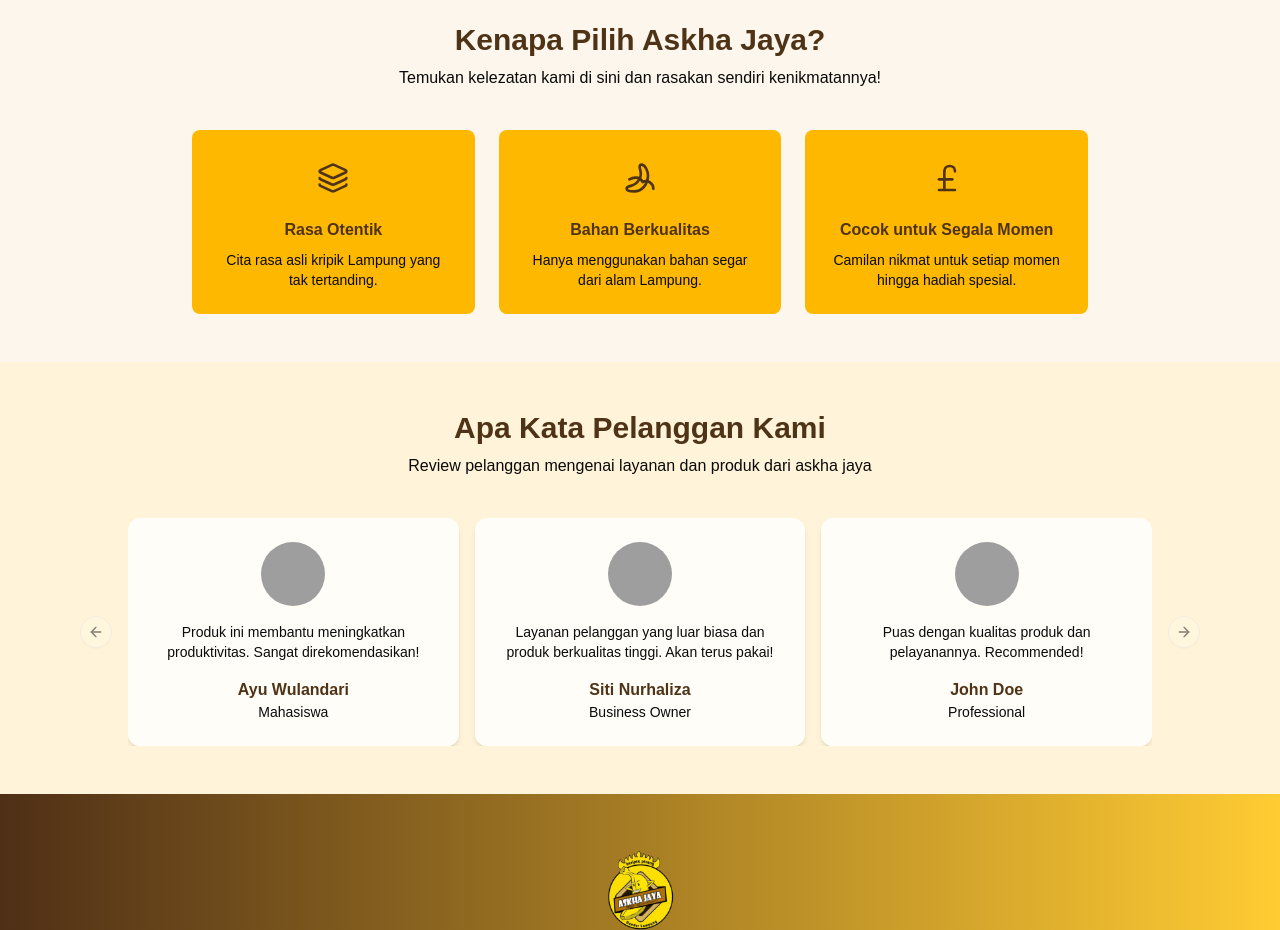
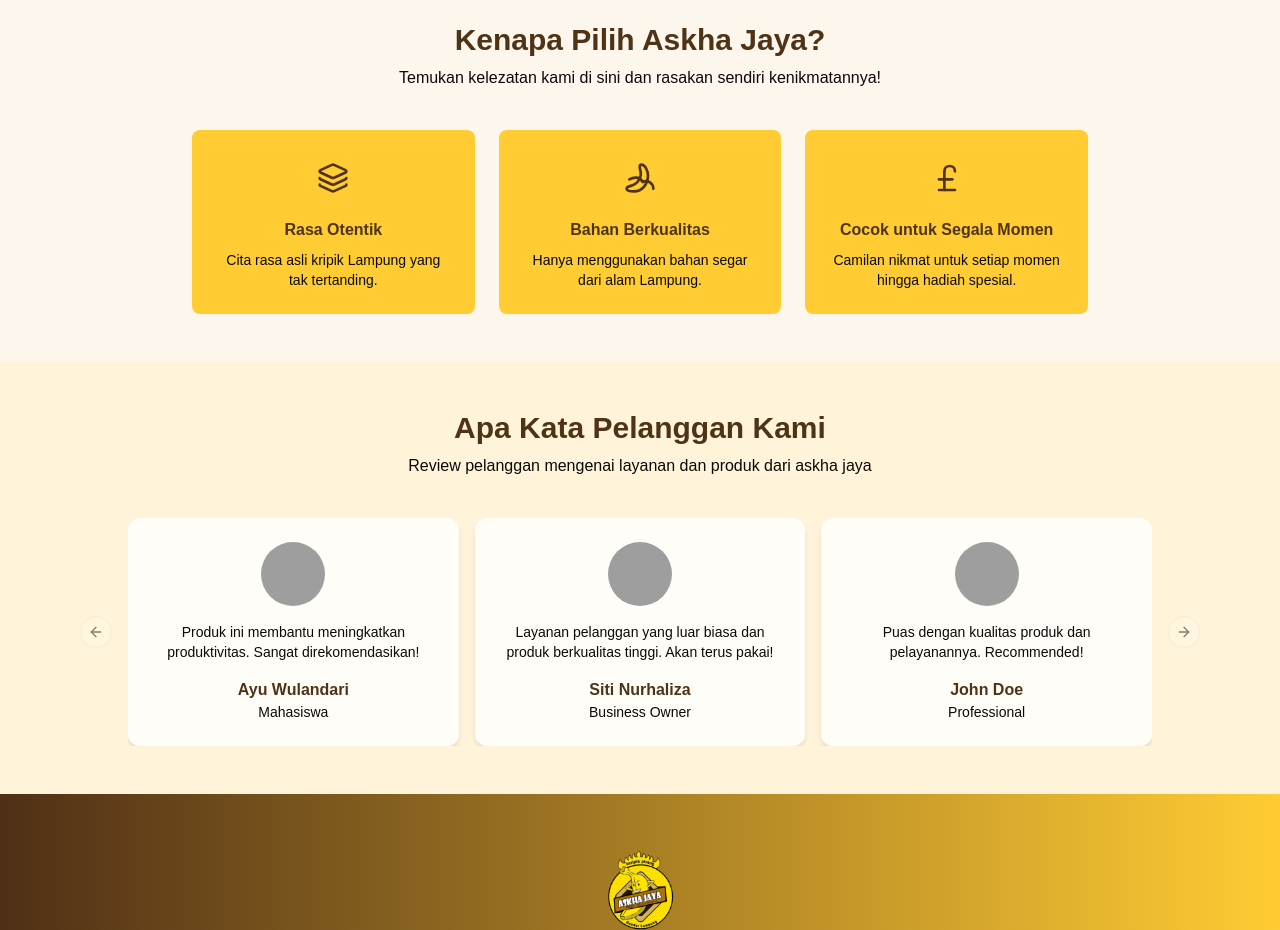
Before and after one commit to afrandormd/BBC-AskhaJaya, a Next.js app: page / in a window 1280 px wide. Shown: the part 1320-2250 px from the top of the page. Built offline with nearby package versions, Linux system fonts and the light colour scheme; grey boxes are pictures that could not be loaded.

Commit message:
umar: update bg color

```diff
--- a/src/components/fragments/SuperioritySection.tsx
+++ b/src/components/fragments/SuperioritySection.tsx
@@ -13,7 +13,7 @@
 
         <div className="grid grid-cols-1 md:grid-cols-3 gap-6 max-w-4xl mx-auto">
           {/* Card 1 */}
-          <div className="bg-[#FFB800] rounded-lg p-6 text-center hover:shadow-lg transition-shadow">
+          <div className="bg-primary rounded-lg p-6 text-center hover:shadow-lg transition-shadow">
             <div className="w-12 h-12 mx-auto mb-4 flex items-center justify-center">
               <Layers className="w-8 h-8 text-secondary" />
             </div>
@@ -24,7 +24,7 @@
           </div>
 
           {/* Card 2 */}
-          <div className="bg-[#FFB800] rounded-lg p-6 text-center hover:shadow-lg transition-shadow">
+          <div className="bg-primary rounded-lg p-6 text-center hover:shadow-lg transition-shadow">
             <div className="w-12 h-12 mx-auto mb-4 flex items-center justify-center">
               <Banana className="w-8 h-8 text-secondary" />
             </div>
@@ -35,7 +35,7 @@
           </div>
 
           {/* Card 3 */}
-          <div className="bg-[#FFB800] rounded-lg p-6 text-center hover:shadow-lg transition-shadow">
+          <div className="bg-primary rounded-lg p-6 text-center hover:shadow-lg transition-shadow">
             <div className="w-12 h-12 mx-auto mb-4 flex items-center justify-center">
               <PoundSterling className="w-8 h-8 text-secondary" />
             </div>
--- a/src/components/fragments/TestimonialSection.tsx
+++ b/src/components/fragments/TestimonialSection.tsx
@@ -82,3 +82,5 @@
     </section>
   )
 }
+
+// Tes commit 1
```
